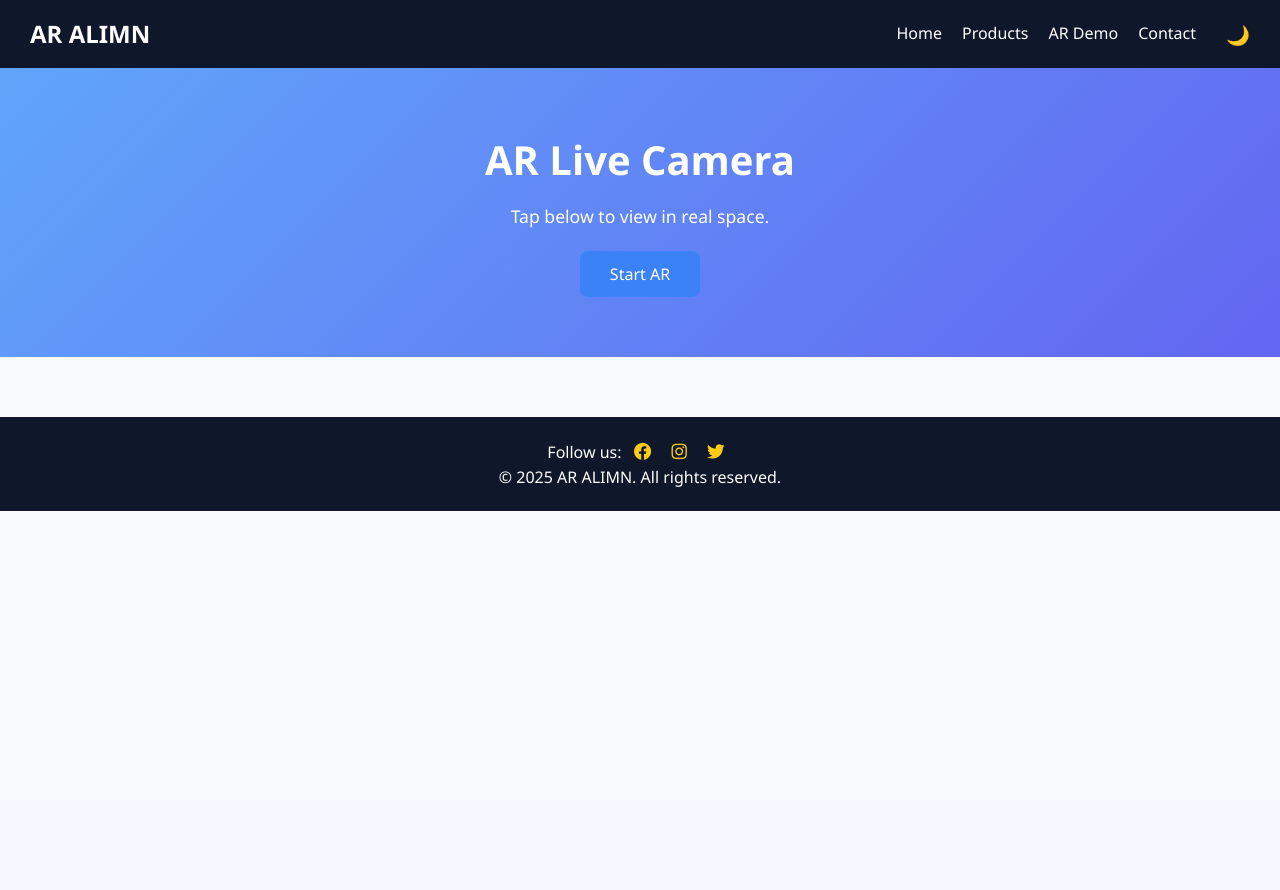
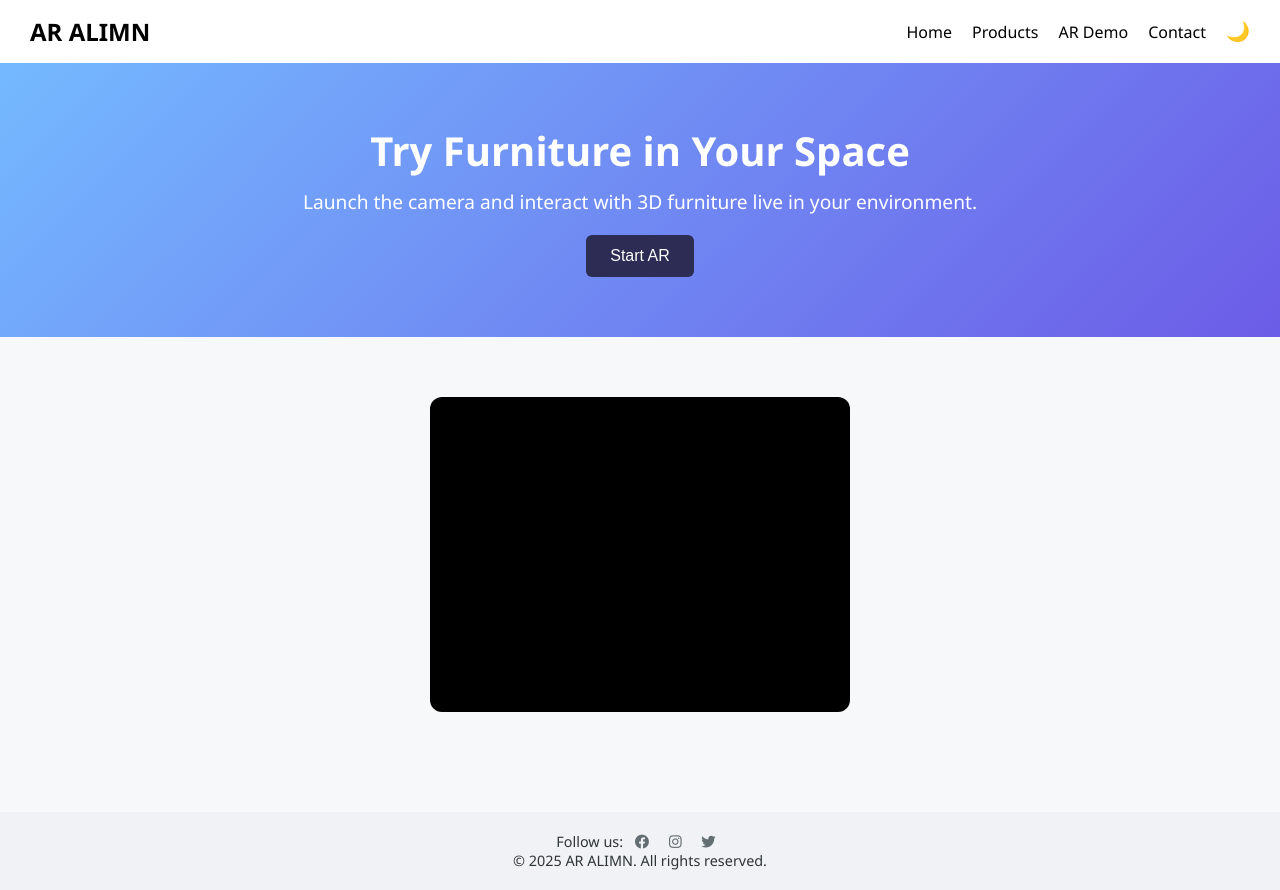
Before and after one commit to naqinizam/ar-alimn-project, a Flask app: page /ar in a window 1280 px wide. Before the commit the page ends 511 px from the top, so only its background shows below. Run offline with Flask 3, Linux system fonts and the light colour scheme.

Commit message:
Updated index.html and UI

```diff
--- a/app.py
+++ b/app.py
@@ -3,7 +3,7 @@ import os
 
 app = Flask(__name__)
 
-# === Page Routes ===
+# === HTML Page Routes ===
 @app.route("/")
 def home():
     return render_template("index.html")
@@ -20,23 +20,24 @@ def contact():
 def ar_demo():
     return render_template("ar.html")
 
-# === API Route for AR Model Image ===
+# === AR Model Endpoint ===
 @app.route("/get_model")
 def get_model():
     chair_path = os.path.join(app.static_folder, 'images', 'chair.png')
 
     if not os.path.exists(chair_path):
         print(f"❌ Error: Chair image not found at {chair_path}")
+        return jsonify({"error": "Chair image not found"}), 404
     else:
         print(f"✅ Chair image found at {chair_path}")
 
     return jsonify({"model_url": "/static/images/chair.png"})
 
-# === Static Files Route (optional if using Flask's built-in static serving) ===
+# === Static File Handling ===
 @app.route('/static/<path:filename>')
 def serve_static(filename):
     return send_from_directory('static', filename)
 
-# === Start the server ===
+# === Run App ===
 if __name__ == "__main__":
     app.run(host="0.0.0.0", port=10000, debug=True)
--- a/static/script.js
+++ b/static/script.js
@@ -1,152 +1,58 @@
-// ========== AR CONTROL ========== //
-let scale = 1;
-let rotation = 0;
-let posX = 0;
-let posY = 0;
-let isDragging = false;
-let startX, startY;
-let initialDistance = 0;
-
-// Start AR Button
-document.getElementById("start-ar")?.addEventListener("click", async () => {
-    try {
-        document.querySelector(".hero").style.display = "none";
-        document.querySelector(".ar-card").style.display = "block";
-
-        const cameraFeed = document.getElementById("camera-feed");
-        const stream = await navigator.mediaDevices.getUserMedia({
-            video: {
-                facingMode: "environment",
-                width: { ideal: 1280 },
-                height: { ideal: 720 }
-            }
-        });
-        cameraFeed.srcObject = stream;
-
-        const arObject = document.getElementById("ar-object");
-        arObject.src = "/static/images/chair.png";
-
-        arObject.onerror = () => {
-            console.warn("Using fallback chair image");
-            arObject.src = "https://i.imgur.com/JqYeZLn.png";
-        };
-
-        const startTime = Date.now();
-        const readyCheck = setInterval(() => {
-            const cameraReady = cameraFeed.videoWidth > 0;
-            const objectReady = arObject.complete && arObject.naturalWidth > 0;
-            if (cameraReady && objectReady) {
-                clearInterval(readyCheck);
-                centerObject();
-                arObject.style.display = "block";
-            } else if (Date.now() - startTime > 5000) {
-                clearInterval(readyCheck);
-                throw new Error("Loading timeout - check camera/object");
-            }
-        }, 100);
-
-    } catch (error) {
-        console.error("AR Initialization Failed:", error);
-        document.querySelector(".camera-error").style.display = "flex";
-    }
+// DARK MODE TOGGLE
+const toggleBtn = document.getElementById("toggle-theme");
+toggleBtn.addEventListener("click", () => {
+  document.body.classList.toggle("dark");
+  toggleBtn.textContent = document.body.classList.contains("dark") ? "☀️" : "🌙";
 });
 
-function centerObject() {
-    const cameraFeed = document.getElementById("camera-feed");
-    const arObject = document.getElementById("ar-object");
-    posX = (cameraFeed.offsetWidth - arObject.offsetWidth) / 2;
-    posY = (cameraFeed.offsetHeight - arObject.offsetHeight) / 2;
-    posX = Math.max(0, Math.min(posX, cameraFeed.offsetWidth - arObject.offsetWidth));
-    posY = Math.max(0, Math.min(posY, cameraFeed.offsetHeight - arObject.offsetHeight));
-    updateObjectTransform();
+// AR CAMERA INITIALIZATION
+const startBtn = document.getElementById("start-ar");
+if (startBtn) {
+  startBtn.addEventListener("click", async () => {
+    try {
+      const video = document.getElementById("camera-feed");
+      const arObject = document.getElementById("ar-object");
+
+      const stream = await navigator.mediaDevices.getUserMedia({
+        video: { facingMode: "environment" }
+      });
+      video.srcObject = stream;
+
+      arObject.src = "/static/images/chair.png";
+      arObject.style.display = "block";
+    } catch (err) {
+      console.error("Camera error:", err);
+      document.querySelector(".camera-error").style.display = "block";
+    }
+  });
 }
 
-// AR Object Events
+// AR Object Interactivity
 const arObject = document.getElementById("ar-object");
-arObject?.addEventListener("wheel", function(e) {
+if (arObject) {
+  let isDragging = false, startX, startY, scale = 1, rotation = 0, posX = 0, posY = 0;
+
+  arObject.addEventListener("mousedown", e => {
+    isDragging = true;
+    startX = e.clientX - posX;
+    startY = e.clientY - posY;
+  });
+  document.addEventListener("mousemove", e => {
+    if (!isDragging) return;
+    posX = e.clientX - startX;
+    posY = e.clientY - startY;
+    arObject.style.transform = `translate(${posX}px, ${posY}px) scale(${scale}) rotate(${rotation}deg)`;
+  });
+  document.addEventListener("mouseup", () => isDragging = false);
+  arObject.addEventListener("wheel", e => {
     e.preventDefault();
-    scale = Math.min(Math.max(0.5, scale + e.deltaY * -0.01), 3);
-    updateObjectTransform();
-}, { passive: false });
-
-arObject?.addEventListener("mousedown", startDrag);
-arObject?.addEventListener("touchstart", handleTouchStart, { passive: false });
-document.addEventListener("mousemove", drag);
-document.addEventListener("touchmove", handleTouchMove, { passive: false });
-document.addEventListener("mouseup", endDrag);
-document.addEventListener("touchend", endDrag);
-arObject?.addEventListener("contextmenu", (e) => {
+    scale += e.deltaY > 0 ? -0.1 : 0.1;
+    scale = Math.max(0.5, Math.min(scale, 3));
+    arObject.style.transform = `translate(${posX}px, ${posY}px) scale(${scale}) rotate(${rotation}deg)`;
+  });
+  arObject.addEventListener("contextmenu", e => {
     e.preventDefault();
     rotation += 30;
-    updateObjectTransform();
-});
-
-function startDrag(e) {
-    isDragging = true;
-    startX = (e.clientX || e.touches[0].clientX) - posX;
-    startY = (e.clientY || e.touches[0].clientY) - posY;
+    arObject.style.transform = `translate(${posX}px, ${posY}px) scale(${scale}) rotate(${rotation}deg)`;
+  });
 }
-
-function handleTouchStart(e) {
-    if (e.touches.length === 1) startDrag(e);
-    else if (e.touches.length === 2) {
-        initialDistance = Math.hypot(
-            e.touches[0].clientX - e.touches[1].clientX,
-            e.touches[0].clientY - e.touches[1].clientY
-        );
-    }
-}
-
-function drag(e) {
-    if (!isDragging) return;
-    posX = (e.clientX || e.touches[0].clientX) - startX;
-    posY = (e.clientY || e.touches[0].clientY) - startY;
-    updateObjectTransform();
-}
-
-function handleTouchMove(e) {
-    if (e.touches.length === 1) drag(e);
-    else if (e.touches.length === 2) {
-        e.preventDefault();
-        const currentDistance = Math.hypot(
-            e.touches[0].clientX - e.touches[1].clientX,
-            e.touches[0].clientY - e.touches[1].clientY
-        );
-        scale = Math.min(Math.max(0.5, scale * (currentDistance / initialDistance)), 3);
-        initialDistance = currentDistance;
-        updateObjectTransform();
-    }
-}
-
-function endDrag() {
-    isDragging = false;
-}
-
-function updateObjectTransform() {
-    arObject.style.transform = `
-        translate(${posX}px, ${posY}px)
-        scale(${scale})
-        rotate(${rotation}deg)
-    `;
-}
-
-// Fallback for Unsupported Browsers
-if (!navigator.mediaDevices?.getUserMedia) {
-    document.getElementById('start-ar').disabled = true;
-    document.querySelector('.hero').innerHTML += `
-        <div class="warning">
-            <i class="fas fa-exclamation-triangle"></i>
-            AR requires Chrome/Firefox on mobile
-        </div>
-    `;
-}
-
-// ========== DARK MODE TOGGLE ========== //
-const toggleBtn = document.getElementById('toggle-theme');
-toggleBtn?.addEventListener('click', () => {
-    document.body.classList.toggle('dark-mode');
-    localStorage.setItem('theme', document.body.classList.contains('dark-mode') ? 'dark' : 'light');
-});
-if (localStorage.getItem('theme') === 'dark') {
-    document.body.classList.add('dark-mode');
-}
--- a/static/style.css
+++ b/static/style.css
@@ -1,44 +1,45 @@
-/* Reset and Global Styles */
+/* Reset and Base */
 * {
-  box-sizing: border-box;
   margin: 0;
   padding: 0;
+  box-sizing: border-box;
 }
 body {
   font-family: 'Segoe UI', sans-serif;
-  background-color: #f7f9fc;
-  color: #2c3e50;
-  line-height: 1.6;
-  transition: background 0.3s, color 0.3s;
+  background-color: #f6f8fa;
+  color: #2d3436;
+  transition: background 0.4s, color 0.4s;
 }
-a {
-  text-decoration: none;
-  color: inherit;
+
+/* Dark Mode */
+body.dark {
+  background-color: #121212;
+  color: #f0f0f0;
 }
-img {
-  max-width: 100%;
-  display: block;
+body.dark header,
+body.dark footer {
+  background-color: #1e1e1e;
 }
-button {
-  cursor: pointer;
-  border: none;
-  outline: none;
-  font-family: inherit;
+body.dark .hero,
+body.dark .ar-wrapper,
+body.dark .products,
+body.dark #contact {
+  background-color: #181818;
 }
 
 /* Header */
 header {
-  background-color: #0f172a;
-  color: white;
-  padding: 15px 30px;
+  background-color: #ffffff;
+  color: #000;
   display: flex;
   justify-content: space-between;
   align-items: center;
-  flex-wrap: wrap;
+  padding: 15px 30px;
+  box-shadow: 0 2px 4px rgba(0,0,0,0.1);
 }
 .logo {
   font-size: 1.5em;
-  font-weight: 600;
+  font-weight: bold;
 }
 nav {
   display: flex;
@@ -46,139 +47,148 @@ nav {
   gap: 20px;
 }
 nav a {
-  color: white;
+  text-decoration: none;
+  color: inherit;
   font-weight: 500;
   transition: color 0.3s;
 }
 nav a:hover {
-  color: #60a5fa;
+  color: #007bff;
 }
 #toggle-theme {
+  border: none;
   background: none;
-  color: #facc15;
-  font-size: 1.2rem;
-  margin-left: 10px;
+  font-size: 1.2em;
+  cursor: pointer;
 }
 
 /* Hero Section */
 .hero {
+  background: linear-gradient(135deg, #74b9ff, #6c5ce7);
+  color: white;
   text-align: center;
   padding: 60px 20px;
-  background: linear-gradient(135deg, #60a5fa, #6366f1);
-  color: white;
 }
 .hero h1 {
   font-size: 2.5em;
   margin-bottom: 10px;
 }
 .hero p {
-  font-size: 1.1em;
-  max-width: 600px;
-  margin: 0 auto;
+  font-size: 1.2em;
+}
+.hero button {
+  margin-top: 20px;
+  padding: 12px 24px;
+  background-color: #2c2c54;
+  color: white;
+  border: none;
+  border-radius: 6px;
+  font-size: 1em;
+  cursor: pointer;
 }
 
-/* Intro Section */
+/* Product Preview */
 .intro {
   padding: 40px 20px;
   text-align: center;
 }
+.intro h2 {
+  font-size: 2em;
+  margin-bottom: 20px;
+}
 .product-preview {
   display: flex;
   justify-content: center;
-  gap: 20px;
-  margin-top: 20px;
+  gap: 30px;
+  flex-wrap: wrap;
+}
+.product-preview img {
+  width: 160px;
+  height: auto;
+  border-radius: 8px;
+  box-shadow: 0 4px 12px rgba(0,0,0,0.1);
 }
 
-/* Products Page */
+/* Product Grid */
 .products {
   padding: 40px 20px;
-  text-align: center;
 }
 .product-grid {
   display: flex;
   flex-wrap: wrap;
+  gap: 30px;
   justify-content: center;
-  gap: 30px;
-  margin-top: 30px;
 }
 .product-card {
   background: white;
+  padding: 20px;
   border-radius: 10px;
-  box-shadow: 0 4px 14px rgba(0, 0, 0, 0.05);
-  padding: 20px;
-  width: 260px;
-  transition: transform 0.2s;
+  width: 200px;
+  box-shadow: 0 2px 10px rgba(0,0,0,0.1);
+  text-align: center;
 }
-.product-card:hover {
-  transform: translateY(-4px);
+.product-card img {
+  width: 100%;
+  border-radius: 8px;
 }
 .product-card h3 {
-  margin: 15px 0;
+  margin: 10px 0;
 }
 .product-card button {
-  padding: 10px 20px;
-  background-color: #2563eb;
+  background-color: #0984e3;
   color: white;
+  border: none;
+  padding: 8px 16px;
   border-radius: 6px;
-  font-size: 1em;
-  transition: background 0.3s;
+  cursor: pointer;
 }
-.product-card button:hover {
-  background-color: #1d4ed8;
+body.dark .product-card {
+  background: #1f1f1f;
 }
 
 /* AR Section */
-.ar-card {
-  padding: 30px 20px;
-  display: flex;
-  flex-direction: column;
-  align-items: center;
+.ar-wrapper {
+  padding: 40px 20px;
+  text-align: center;
+}
+.ar-view {
+  margin: 20px auto;
+  width: 90%;
+  max-width: 420px;
+  aspect-ratio: 4 / 3;
+  position: relative;
+  background-color: black;
+  border-radius: 12px;
+  overflow: hidden;
 }
 #camera-feed {
   width: 100%;
-  max-width: 480px;
-  aspect-ratio: 4/3;
-  border-radius: 10px;
-  background: black;
+  height: 100%;
   object-fit: cover;
 }
 #ar-object {
   position: absolute;
-  width: 140px;
   top: 50%;
   left: 50%;
+  width: 120px;
   transform: translate(-50%, -50%);
-  z-index: 10;
+  z-index: 2;
   touch-action: none;
 }
-#start-ar {
-  padding: 12px 30px;
-  margin-top: 20px;
-  font-size: 1em;
-  background-color: #3b82f6;
-  color: white;
-  border-radius: 8px;
-  transition: background 0.3s;
+
+/* Contact Form */
+#contact {
+  padding: 50px 20px;
+  max-width: 600px;
+  margin: auto;
 }
-#start-ar:hover {
-  background-color: #2563eb;
-}
-.camera-error {
-  margin-top: 20px;
-  color: red;
-  font-weight: bold;
-}
-
-/* Contact Page */
-#contact {
-  padding: 40px 20px;
+#contact h1 {
   text-align: center;
+  margin-bottom: 30px;
 }
 #contact form {
   display: flex;
   flex-direction: column;
-  max-width: 400px;
-  margin: auto;
   gap: 15px;
 }
 #contact input,
@@ -189,65 +199,27 @@ nav a:hover {
   font-size: 1em;
 }
 #contact button {
-  padding: 10px 20px;
-  background-color: #2563eb;
+  padding: 12px;
+  background-color: #6c5ce7;
   color: white;
+  border: none;
   border-radius: 6px;
-  font-size: 1em;
-  transition: background 0.3s;
-}
-#contact button:hover {
-  background-color: #1d4ed8;
+  cursor: pointer;
 }
 
 /* Footer */
 footer {
-  background-color: #0f172a;
-  color: white;
+  background-color: #f1f2f6;
+  text-align: center;
   padding: 20px;
-  text-align: center;
-  margin-top: 60px;
+  font-size: 0.9em;
+  margin-top: 40px;
 }
 footer a {
-  color: #facc15;
   margin: 0 8px;
-  font-size: 1.1em;
+  color: #636e72;
+  text-decoration: none;
 }
-footer a:hover {
-  color: #fcd34d;
-}
-
-/* Dark Mode */
-.dark-mode {
-  background-color: #121212;
-  color: #f1f1f1;
-}
-.dark-mode header {
+body.dark footer {
   background-color: #1e1e1e;
 }
-.dark-mode nav a {
-  color: #ddd;
-}
-.dark-mode nav a:hover {
-  color: #60a5fa;
-}
-.dark-mode .hero {
-  background: #1f2937;
-  color: #f1f1f1;
-}
-.dark-mode .product-card {
-  background-color: #1f1f1f;
-  color: #f1f1f1;
-}
-.dark-mode .product-card button {
-  background-color: #3b82f6;
-}
-.dark-mode #contact input,
-.dark-mode #contact textarea {
-  background-color: #2c2c2c;
-  color: #f1f1f1;
-  border: 1px solid #444;
-}
-.dark-mode footer {
-  background-color: #1e1e1e;
-}
--- a/templates/ar.html
+++ b/templates/ar.html
@@ -20,16 +20,18 @@
   </header>
 
   <section class="hero">
-    <h1>AR Live Camera</h1>
-    <p>Tap below to view in real space.</p>
+    <h1>Try Furniture in Your Space</h1>
+    <p>Launch the camera and interact with 3D furniture live in your environment.</p>
     <button id="start-ar">Start AR</button>
   </section>
 
-  <div class="ar-card" style="display: none;">
-    <video id="camera-feed" autoplay playsinline></video>
-    <img id="ar-object" alt="3D Object" style="display: none;" />
+  <section class="ar-wrapper">
+    <div class="ar-view" id="camera-container">
+      <video id="camera-feed" autoplay playsinline></video>
+      <img id="ar-object" alt="AR Furniture" style="display: none;" />
+    </div>
     <div class="camera-error" style="display: none;">Failed to load camera or object.</div>
-  </div>
+  </section>
 
   <footer>
     <p>Follow us:
```
